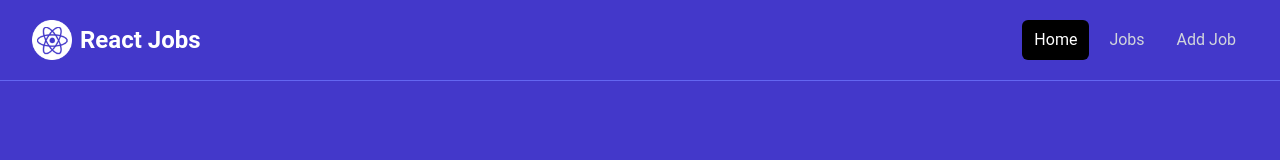
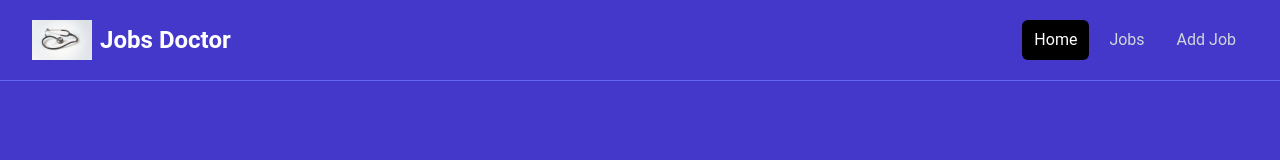
Before and after one commit to Gits-hub/react-jobs, a React (Vite) app: page / in a window 1280 px wide. Shown: the top 160 px of the page. Built offline with nearby package versions, Linux system fonts and the light colour scheme; no server answers.

Commit message:
fix: add new logo and change title message
BREAKING CHANGE: New logo that replaces old logo was added and a new title message was introduced

```diff
--- a/src/components/Navbar.jsx
+++ b/src/components/Navbar.jsx
@@ -22,7 +22,7 @@ const Navbar = () => {
                 alt="React Jobs"
               />
               <span className="hidden md:block text-white text-2xl font-bold ml-2"
-                >React Jobs</span
+                >Jobs Doctor</span
               >
             </NavLink>
             <div className="md:ml-auto">
```
Also changed, not shown: src/assets/images/logo.png.
